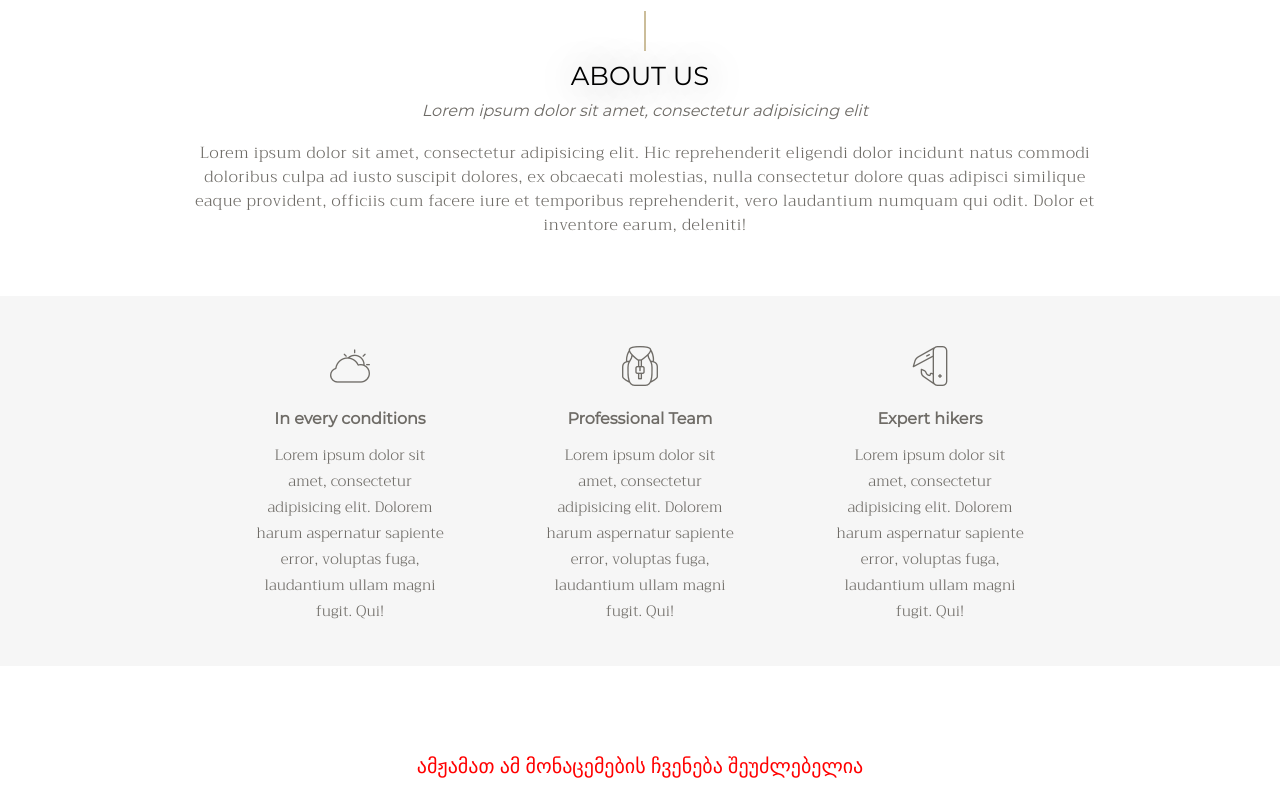
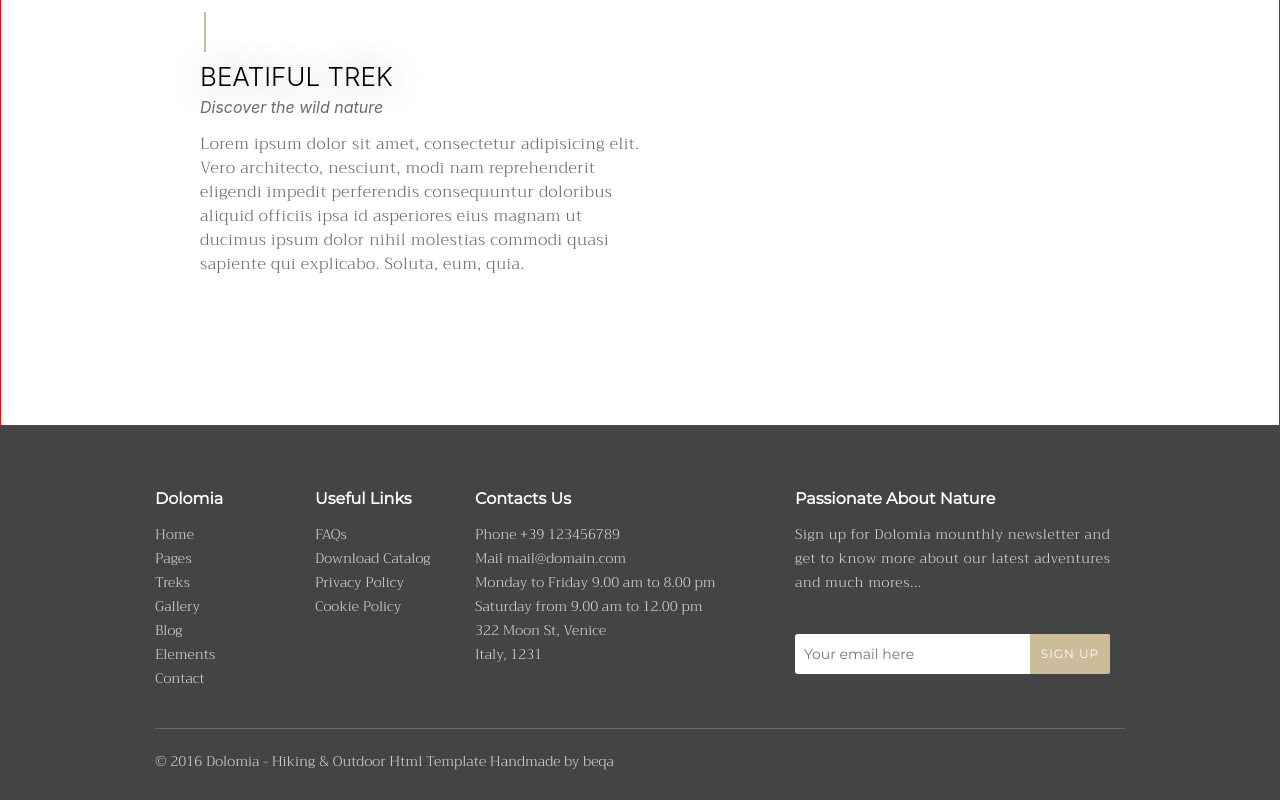
Before and after one commit to beqa777/hiking, a React (Create React App) app: page /trip/1 in a window 1280 px wide. Shown: the part 660-1460 px from the top of the page. Built offline with nearby package versions, Linux system fonts and the light colour scheme; no server answers; the database is empty.

Commit message:
start tript detail component

```diff
--- a/src/App.js
+++ b/src/App.js
@@ -1,29 +1,29 @@
 import React from 'react';
+import { Switch, Route, Redirect } from 'react-router-dom';
+
 import './App.scss';
 import { I18nextProvider } from 'react-i18next';
 import i18n from './i18n';
 import Header from './components/header/header.component';
-import AboutUs from './components/about/about-component';
-import Service from './components/service/service.component';
-import ShowcaseTreks from './components/showcase-treks/showcase-treks.component';
-import ImageGallery from './components/image-gallery/image-gallery.component';
-import Team from './components/team/team.component';
-import LatestBlog from './components/latest-blog/latest-blog.component';
 import Footer from './components/footer/footer.component';
+import HomePage from './pages/homepage/HomePage.component';
+import TripDetail from './pages/trip-detail/trip-detail.component';
 
 const App = () => {
   return (
     <I18nextProvider i18n={i18n}>
-      <div id='app'>
-        <Header />
-        <AboutUs />
-        <Service />
-        <ImageGallery elHeight='200px'/>
-        <ShowcaseTreks />
-        <Team />
-        <LatestBlog />
-        <Footer />
-      </div>
+      <Header />
+
+      <Switch>
+        <Route exact path="/" component={HomePage} />
+        <Route exact path="/trip/:tripId" component={TripDetail} />
+
+        {/* if none of the routes matches */}
+        <Route render={() => <Redirect to="/" />} />
+
+      </Switch>
+
+      <Footer />
     </I18nextProvider>
 
   )
--- a/src/App.scss
+++ b/src/App.scss
@@ -27,7 +27,7 @@ html {
 }
 
 #app {
-  height: 100vh;
-  width: 100vw;
+  // height: 100vh;
+  // width: 100vw;
   font-family: "Montserrat", sans-serif;
 }
--- /dev/null
+++ b/src/components/trip-detail/about-trip/about-trip.component.jsx
@@ -0,0 +1,23 @@
+import React from 'react';
+import { AboutTripStyle, TripInfoHolder, TripInfo } from './about-trip.styles';
+import Title from '../../title/title.component';
+import Text from '../../text/text.component';
+
+const AboutTrip = () => (
+    <AboutTripStyle>
+        <TripInfoHolder>
+            <TripInfo>
+                <Title title="BEATIFUL TREK" text="Discover the wild nature" />
+
+                <Text text={`Lorem ipsum dolor sit amet, consectetur adipisicing elit.
+                        Vero architecto, nesciunt, modi nam reprehenderit eligendi impedit
+                        perferendis consequuntur doloribus aliquid officiis ipsa id asperiores
+                        eius magnam ut ducimus ipsum dolor nihil molestias commodi quasi sapiente
+                        qui explicabo. Soluta, eum, quia.`}
+                />
+            </TripInfo>
+        </TripInfoHolder>
+    </AboutTripStyle>
+);
+
+export default AboutTrip;
--- /dev/null
+++ b/src/components/trip-detail/about-trip/about-trip.styles.jsx
@@ -0,0 +1,39 @@
+import styled from 'styled-components';
+
+export const AboutTripStyle = styled.div`
+    width: 100%;
+    height: 43rem;
+    background-color: white;
+    border: 1px solid red;
+`;
+
+export const TripInfoHolder = styled.div`
+    width: 90rem;
+    height: 100%;
+    /* border: 1px solid blue; */
+    margin: auto;
+`;
+
+export const TripInfo = styled.div`
+    width: 50%;
+    height: 100%;
+    float: left;
+
+    .title{
+        width: 100%;
+        text-align: left !important;
+
+        .line {
+            left: 0 !important;
+        }
+
+        .text {
+            text-align: left !important;
+            margin: 0px;
+        }
+    }
+
+    .text{
+        text-align: left !important;
+    }
+`;
--- a/src/index.js
+++ b/src/index.js
@@ -4,12 +4,16 @@ import './index.css';
 import App from './App';
 import { Provider } from 'react-redux';
 import { store } from './redux/store';
+import { BrowserRouter } from 'react-router-dom';
+
 
 import * as serviceWorker from './serviceWorker';
 
 ReactDOM.render(
     <Provider store={store}>
-        <App />
+        <BrowserRouter>
+            <App />
+        </BrowserRouter>
     </Provider>,
     document.getElementById('root'));
 
--- /dev/null
+++ b/src/pages/homepage/HomePage.component.jsx
@@ -0,0 +1,20 @@
+import React from 'react';
+import AboutUs from '../../components/about/about-component';
+import Service from '../../components/service/service.component';
+import ShowcaseTreks from '../../components/showcase-treks/showcase-treks.component';
+import ImageGallery from '../../components/image-gallery/image-gallery.component';
+import Team from '../../components/team/team.component';
+import LatestBlog from '../../components/latest-blog/latest-blog.component';
+
+const HomePage = () => (
+    <React.Fragment>
+        <AboutUs />
+        <Service />
+        <ImageGallery elHeight='200px' />
+        <ShowcaseTreks />
+        <Team />
+        <LatestBlog />
+    </React.Fragment>
+);
+
+export default HomePage;
--- /dev/null
+++ b/src/pages/trip-detail/trip-detail.component.jsx
@@ -0,0 +1,8 @@
+import React from 'react';
+import AboutTrip from '../../components/trip-detail/about-trip/about-trip.component';
+
+const TripDetail = () => (
+    <AboutTrip />
+);
+
+export default TripDetail;
```
